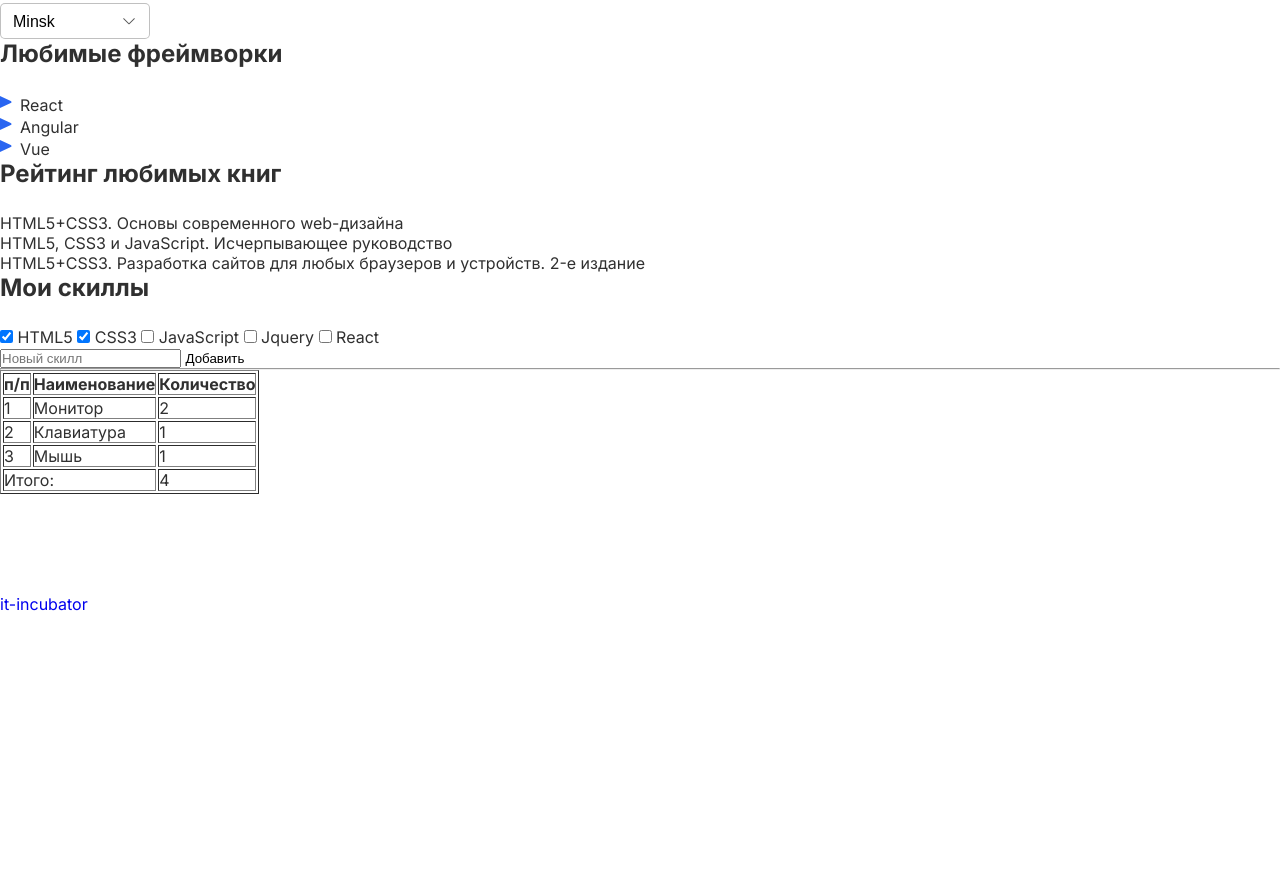
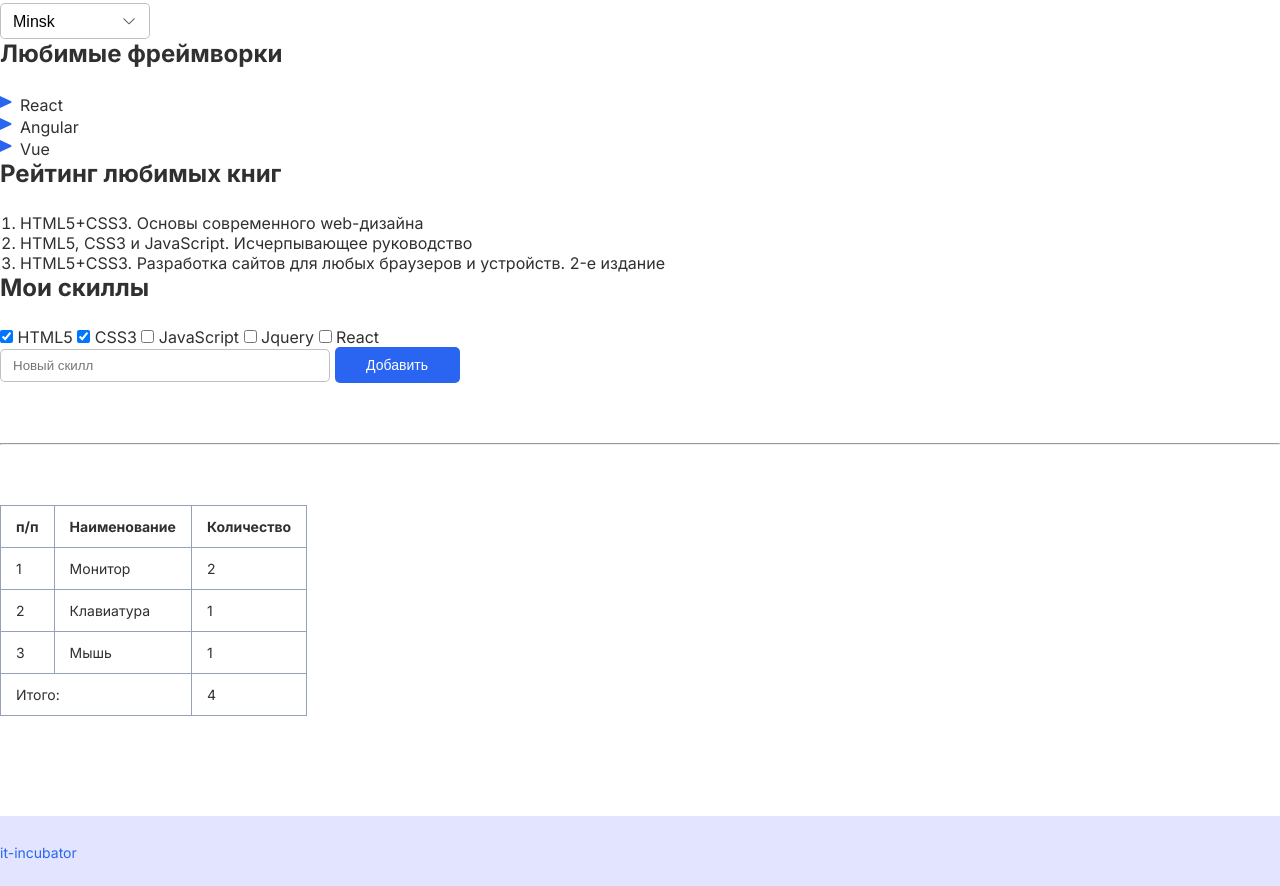
Before and after one commit to ElenaSharamkova/2-hw-with-auto-test-html-css-main, a plain HTML site: page index.html in a window 1280 px wide. Shown: the part 967-1853 px from the top of the page. Before the commit the page ends 1581 px from the top, so only its background shows below. Drawn offline with Linux system fonts and the light colour scheme.

Commit message:
complete tasks

```diff
--- a/style.css
+++ b/style.css
@@ -5,12 +5,10 @@
 	 box-sizing: border-box;
 }
 
-a{
-	text-decoration: none;
-}
 ul{
 	list-style: none;
 }
+
 button{
 	border: none;
 	background-color: transparent;
@@ -19,6 +17,8 @@
 body {
 	font-family: 'Inter', sans-serif;
 	color:  #303030;
+	font-size: 16px;
+	font-weight: 400;
 }
 
 header {
@@ -47,14 +47,14 @@
     /* Стили для заголовка в первой секции */
 	font-weight: 700;
 	font-size: 48px;
-	padding-bottom: 20px;
+	margin-bottom: 20px;
 	line-height: 58px;
 
 }
 
 .main-text {
     /* Стили для текста в первой секции */
-	font-weight: 400;
+
 	font-size: 18px;
 
 }
@@ -76,7 +76,6 @@
 	width: 150px;
 	height: 36px;
 	padding: 0 12px;
-	 font-weight: 400;
 	font-size: 16px;
 	border: 1px solid rgba(48, 48, 48, 0.3);
 	border-radius: 5px;
@@ -88,49 +87,75 @@
     /* Стили для заголовков во второй секции */
 	font-weight: 700;
 	font-size: 24px;
-padding-bottom: 25px;
+	margin-bottom: 25px;
 
 }
 
 .frameworks-list {
     /* Стили для маркированного списка во второй секции */
 list-style-image: url(./assets/image/solar_map-arrow-up-bold.svg);
-margin: 0 0 0 20px;
+padding-left: 20px;
+
 
 }
 
 .books-list {
     /* Стили для нумерованного списка во второй секции */
+	padding-left: 20px;
 	}
 
 .label {
     /* Стили для подписей чекбоксов */
+
 }
 
 .text-field {
     /* Стили для односточного поля ввода текста */
+	width: 330px;
+	padding: 8px 12px;
+	border: 1px solid #3030304D;
+	border-radius: 5px;
 }
 
 .btn {
     /* Стили для кнопки */
+	 width: 125px;
+	 height: 36px;
+	 border-radius: 5px;
+	 background-color: #2965F1;
+	 font-size: 14px;
+	 font-weight: 700px;
+	 color: #fff;
+
 }
 
 .line {
     /* Стили для линии */
+	margin: 60px 0;
 }
 
 table {
     /* Стили для таблицы */
+	 font-size: 14px;
+	 border-collapse: collapse;
+	 border: 1px solid #95A1BB;
 }
 
 th, td {
     /* Стили для ячеек таблицы */
+	 padding: 12px 15px;
 }
 
 footer {
     /* Стили для футера */
+	 background-color: #A3A7FF4D;
+	 height: 70px;
+	 padding: 26px 0;
 }
 
 .footer-link {
     /* Стили для футера */
+	 font-size: 14px;
+	 color: #2965F1;
+	text-decoration: none;
 }
```
Lines whose indentation alone changed are shown as unchanged.
